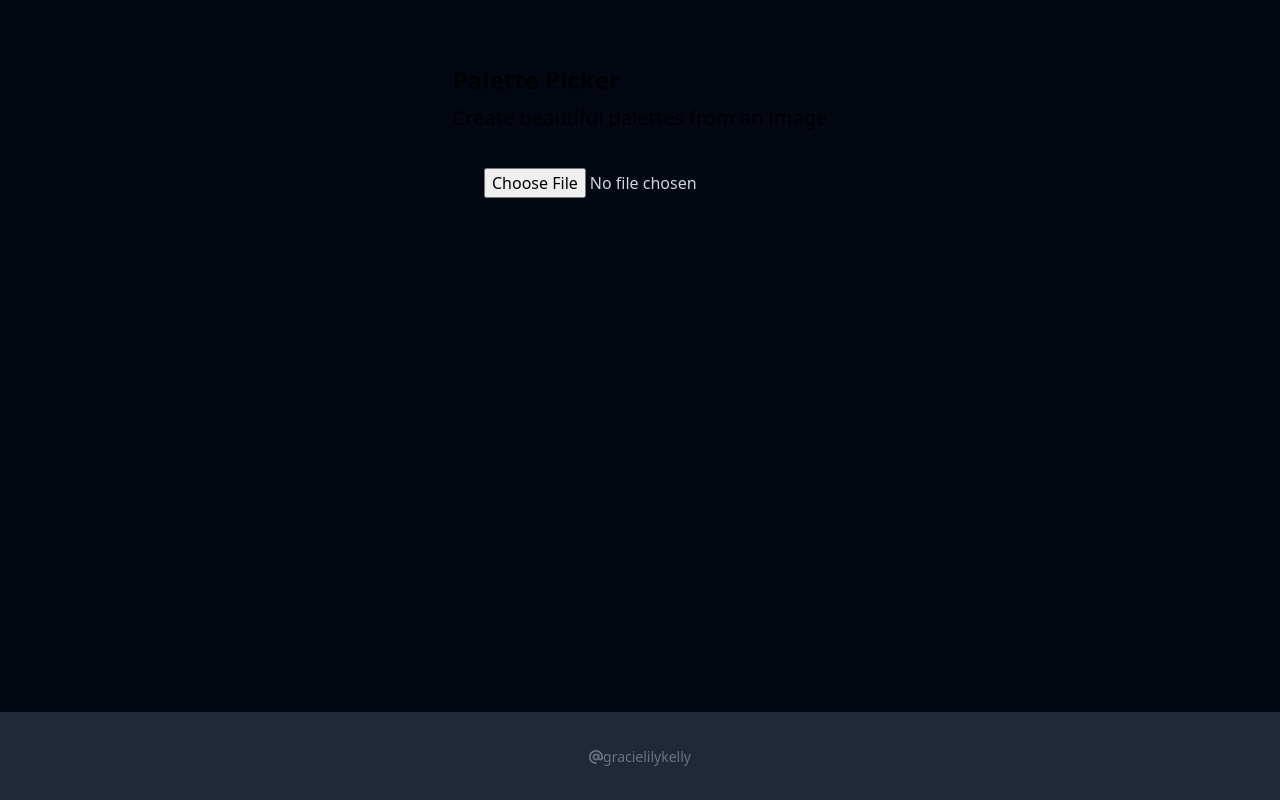
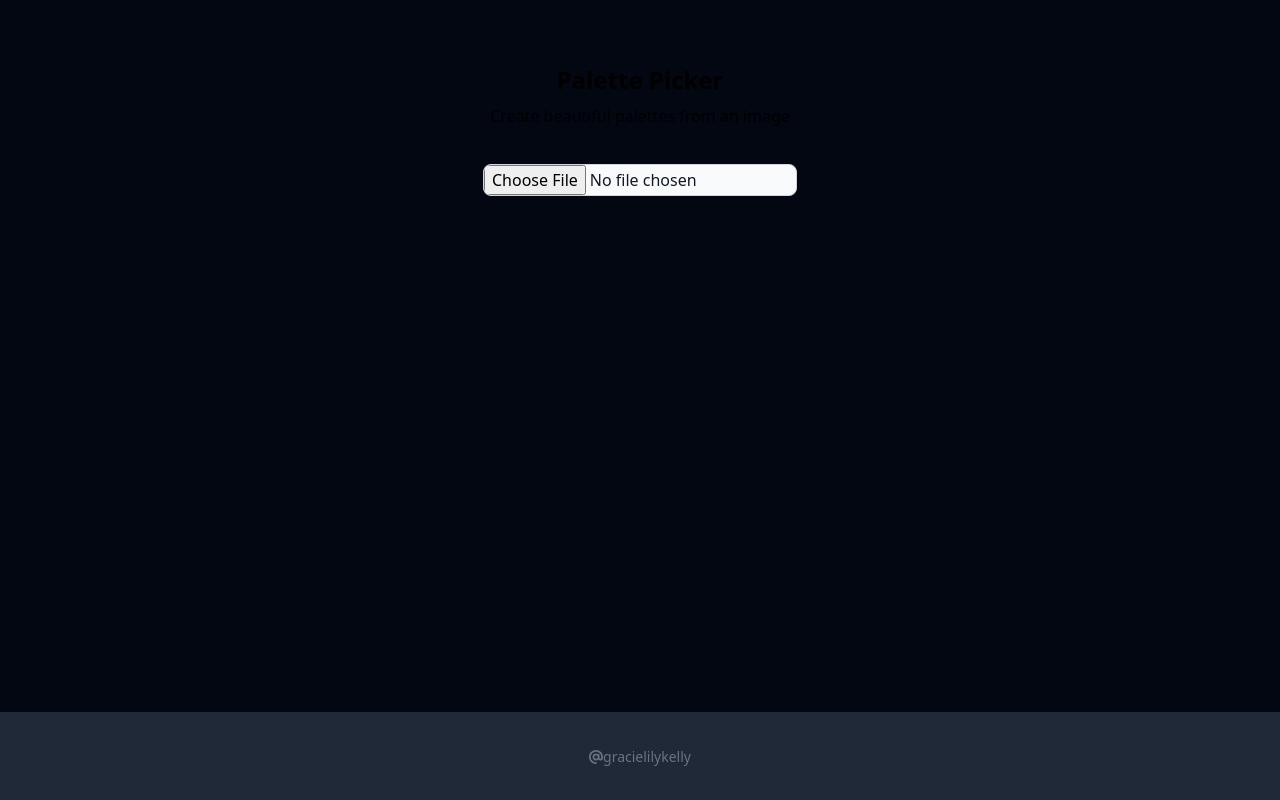
Before and after one commit to gracielilykelly/palette-picker, a React (Create React App) app in the folder palette-picker/: page / in a window 1280 px wide. Built offline with nearby package versions, Linux system fonts and the light colour scheme; the HTML template or start-up script is replaced by a standard one.

Commit message:
Add file validation

```diff
--- a/palette-picker/src/App.tsx
+++ b/palette-picker/src/App.tsx
@@ -30,9 +30,9 @@ const App: React.FC = () => {
   return (
     <section className='flex flex-col min-h-screen'>
       <div className="flex flex-col items-center p-4 mt-12">
-        <header>
+        <header className="text-center">
           <h1 className="text-2xl font-bold mb-2 dark:text-blue-300">Palette Picker</h1>
-          <h3 className="text-xl mb-6 dark:text-gray-400">Create beautiful palettes from an image</h3>
+          <h2 className="mb-6 dark:text-gray-400">Create beautiful palettes from an image</h2>
         </header>
         <main className="flex-grow">
           <ImageUpload onImageUpload={handleImageUpload} />
--- a/palette-picker/src/components/ColorPalette.tsx
+++ b/palette-picker/src/components/ColorPalette.tsx
@@ -10,7 +10,7 @@ interface ColorPaletteProps {
 const ColorPalette: React.FC<ColorPaletteProps> = ({ colors, imageSrc }) => {
 
   return (
-    <section className="w-full max-w-sm mb-6 mt-12">
+    <section className="w-full max-w-sm mb-6">
       <div className="mb-6">
         <img src={imageSrc} alt="Uploaded Image" className="w-full rounded shadow-md" />
       </div>
--- a/palette-picker/src/components/ImageUpload.tsx
+++ b/palette-picker/src/components/ImageUpload.tsx
@@ -1,19 +1,45 @@
-import React, { ChangeEvent } from 'react';
+import React, { ChangeEvent, useState } from 'react';
+import { ValidationResult, validateFile } from '../services/fileValidatior';
 
 interface ImageUploadProps {
   onImageUpload: (file: File) => void;
 }
 
 const ImageUpload: React.FC<ImageUploadProps> = ({ onImageUpload }) => {
+  const [errorMessages, setErrorMessages] = useState<string[]>([]);
+
+  const handleFileValidation = (file: File) => {
+    const validationResult: ValidationResult = validateFile(file);
+    if (!validationResult.isValid) {
+      setErrorMessages(validationResult.errors);
+      return false;
+    }
+    setErrorMessages([]);
+    return true;
+  };
+
   const handleFileChange = (e: ChangeEvent<HTMLInputElement>) => {
     if (e.target.files && e.target.files.length > 0) {
-      onImageUpload(e.target.files[0]);
+      if (handleFileValidation(e.target.files[0])) {
+        onImageUpload(e.target.files[0]);
+      }
     }
   };
 
   return (
-    <div className='flex items-center justify-center mt-3 text-gray-300'>
-      <input type="file" accept="image/*" onChange={handleFileChange} aria-label='hello' />
+    <div className='mb-6'>
+      <div className='flex items-center justify-center mt-3 text-gray-300'>
+        <input className="block w-full text-gray-900 border border-gray-300
+      rounded-lg cursor-pointer bg-gray-50 dark:text-gray-400 focus:outline-none dark:bg-gray-700
+      dark:border-gray-600 dark:placeholder-gray-400" accept="image/*" onChange={handleFileChange} type="file" />
+      </div>
+      {errorMessages.length > 0 && (
+        <div className="text-red-500 text-sm mt-1">
+          {errorMessages.map((error: string, index: number) => (
+            <span key={index}>{error}</span>
+          ))}
+        </div>
+      )}
     </div>
   );
 };
--- /dev/null
+++ b/palette-picker/src/services/fileValidatior.ts
@@ -0,0 +1,31 @@
+export interface ValidationResult {
+  isValid: boolean;
+  errors: string[];
+}
+
+export const validateFile = (file: File, maxSizeMB: number = 2, maxFilenameLength: number = 50): ValidationResult => {
+  const errors: string[] = [];
+
+  // Check file size (convert MB to bytes)
+  const maxSizeBytes = maxSizeMB * 1024 * 1024;
+  if (file.size > maxSizeBytes) {
+    errors.push(`File size should be less than ${maxSizeMB}MB.`);
+  }
+
+  // Check filename length
+  const filename = file.name;
+  if (filename.length > maxFilenameLength) {
+    errors.push(`Filename should be less than ${maxFilenameLength} characters.`);
+  }
+
+  // Check for special characters in filename
+  const specialCharPattern = /[^a-zA-Z0-9._-]/;
+  if (specialCharPattern.test(filename)) {
+    errors.push('Filename contains invalid characters.');
+  }
+
+  return {
+    isValid: errors.length === 0,
+    errors,
+  };
+};
```
